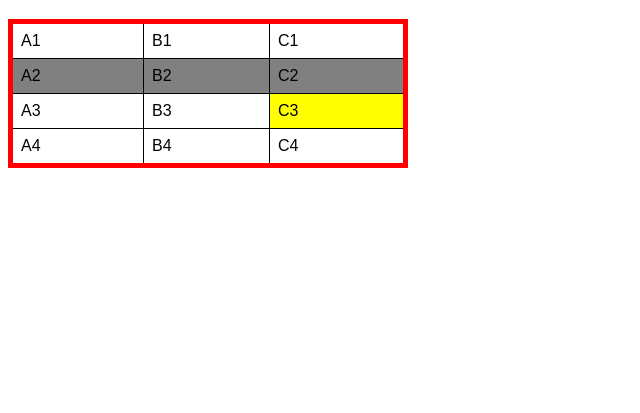
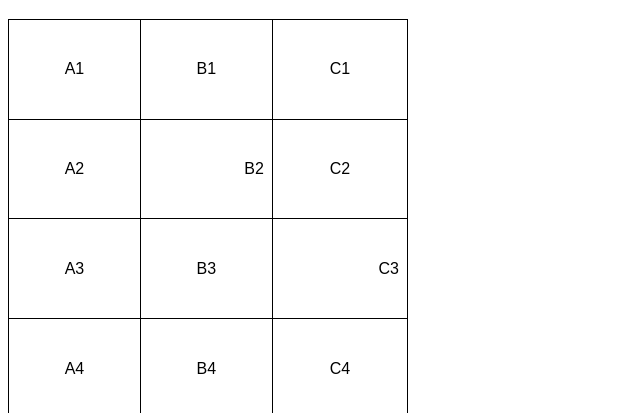
Before and after one commit to POllk2/html-css, a plain HTML site: page excercicios/exercício-023/tabela001.html in a window 1280 px wide. Shown: the part 61-474 px from the top of the page, without its empty margins (0-640 px from the left). Drawn offline with Linux system fonts and the light colour scheme.

Commit message:
Alinhamento de tabela
Pequena aula sobre alinhamento de tabela, bem simples pois estou cansado

```diff
--- a/excercicios/exercício-023/tabela001.html
+++ b/excercicios/exercício-023/tabela001.html
@@ -11,22 +11,21 @@
 
         table{
             width: 400px;
+            height: 400px;
             border-collapse: collapse;
-            border: 5px solid red;
-        }
-
-        tr.linha{
-            background-color: gray;
         }
 
         td{
             border: 1px solid black;
             padding: 8px;
+            text-align: center; /*Alinhamento Horizontal*/
         }
 
-        td.dado{
-            background-color: yellow;
+        .numero{
+            text-align: right;
         }
+
+
     </STYle>
 </head>
 <body>
@@ -45,16 +44,16 @@
             <td>C1</td>
         </tr>
 
-        <tr class="linha"> <!--Segunda linha-->
+        <tr> <!--Segunda linha-->
             <td>A2</td>
-            <td>B2</td>
+            <td class="numero">B2</td>
             <td>C2</td>
         </tr>
 
         <tr> <!--Terceira linha-->
             <td>A3</td>
             <td>B3</td>
-            <td class="dado">C3</td>
+            <td class="numero">C3</td>
         </tr>
 
         <tr> <!--Quarta linha-->
```
